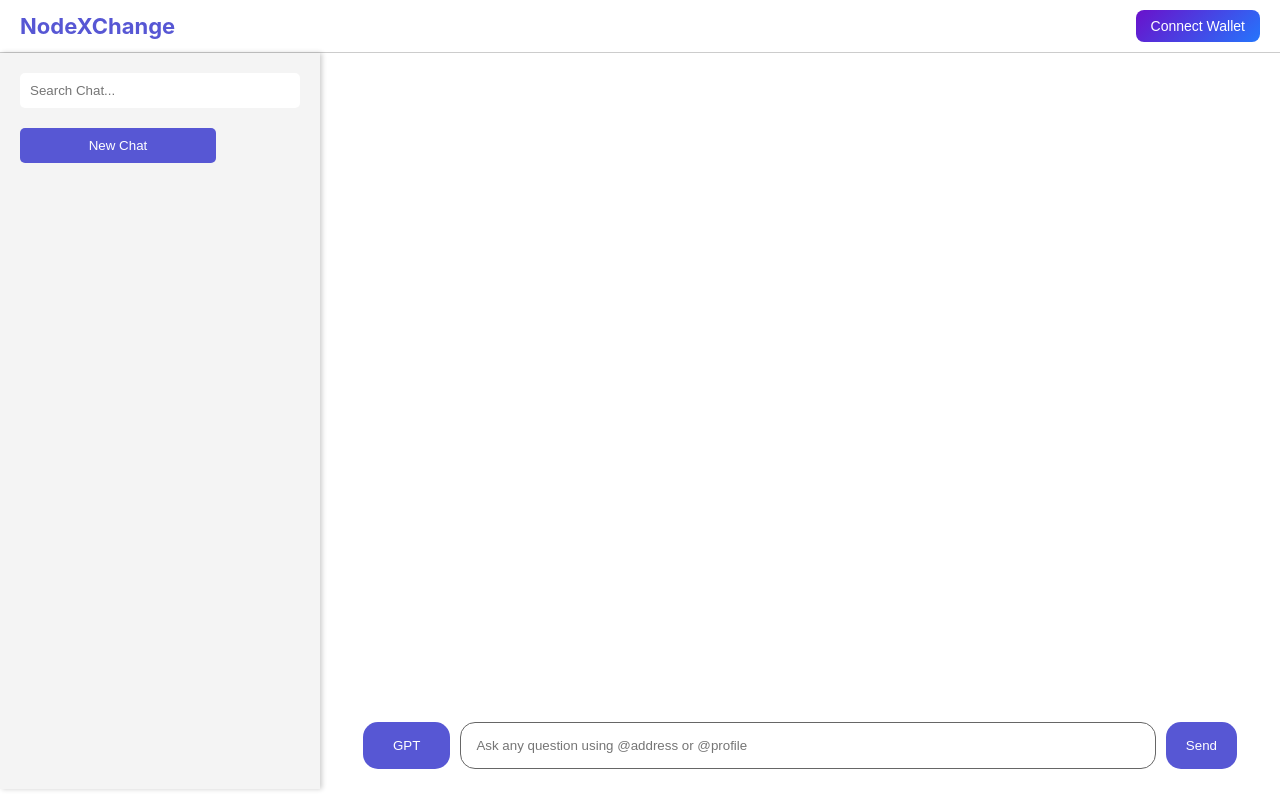
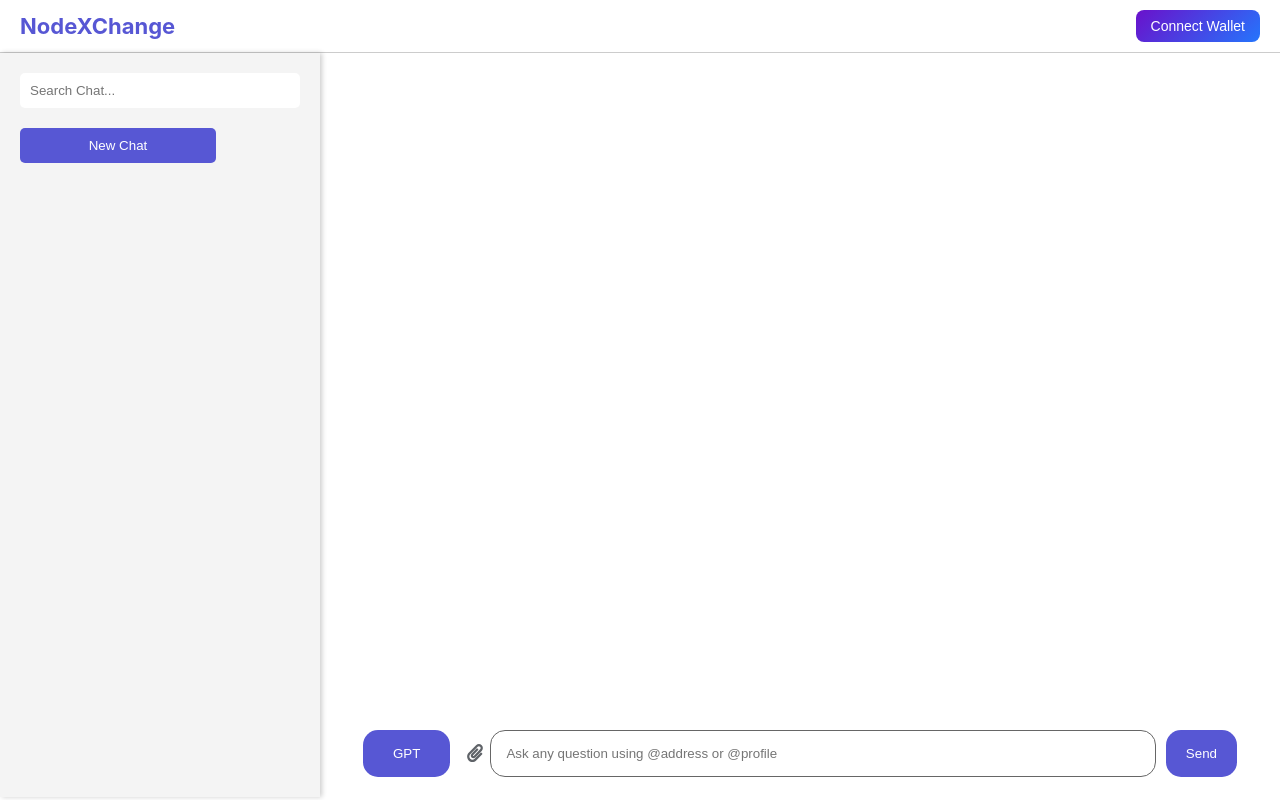
Before and after one commit to devdattanarawade97/NodeXChangeFrontend, a React (Create React App) app: page / in a window 1280 px wide. Built offline with nearby package versions, Linux system fonts and the light colour scheme.

Commit message:
data upload icon added

```diff
--- a/package.json
+++ b/package.json
@@ -43,6 +43,7 @@
     "@emotion/react": "^11.13.3",
     "@emotion/styled": "^11.13.0",
     "framer-motion": "^11.11.17",
-    "lucide-react": "^0.460.0"
+    "lucide-react": "^0.460.0",
+    "react-icons": "^5.3.0"
   }
 }
--- a/src/components/ChatInterface.css
+++ b/src/components/ChatInterface.css
@@ -1,6 +1,6 @@
 .app-container {
   display: flex;
-  height: 92vh;
+  height: 93vh;
   font-family: Arial, sans-serif;
   font-size: 14px;
   background-color: white;
@@ -125,3 +125,32 @@
 .model-switch-button:hover {
   background-color: #0056b3;
 }
+
+
+.file-upload-container {
+  position: relative;
+}
+
+.file-upload-button {
+  background: none;
+  border: none;
+  cursor: pointer;
+  font-size: 24px;
+  color: #5f6368; /* Neutral color */
+  transition: color 0.3s ease;
+}
+
+.file-upload-button:hover {
+  color: #3a7afe; /* Highlight color */
+}
+
+.file-upload-icon {
+  font-size: 24px;
+  display: flex;
+  align-items: center;
+  justify-content: center;
+}
+
+.file-upload-button:focus {
+  outline: none;
+}
--- a/src/components/ChatInterface.jsx
+++ b/src/components/ChatInterface.jsx
@@ -1,5 +1,6 @@
 import React, {useState } from "react";
 import "./ChatInterface.css";
+import FileUploadIcon from "./FileUploadIcon";
 
 export default function ChatInterface({ onSendMessage,threadMessages,onNewMessage,currentMessage }) {
 
@@ -50,6 +51,7 @@ export default function ChatInterface({ onSendMessage,threadMessages,onNewMessag
         >
           {currentModel.toUpperCase()}
         </button>
+        <FileUploadIcon></FileUploadIcon>
         <input
           type="text"
           placeholder="Ask any question using @address or @profile"
@@ -57,7 +59,9 @@ export default function ChatInterface({ onSendMessage,threadMessages,onNewMessag
           onChange={(e) => onNewMessage(e.target.value)}
           onKeyDown={handleKeyDown} // Handle Enter key press
           className="chat-text-input"
+
         />
+
         <button onClick={handleSendMessage} className={`send-button`}>
           Send
         </button>
--- /dev/null
+++ b/src/components/FileUploadIcon.css
@@ -0,0 +1,34 @@
+.file-upload-container {
+    position: relative;
+    display: flex;
+
+  }
+
+  .file-upload-button {
+    background: none;
+    border: none;
+    cursor: pointer;
+    font-size: 24px;
+    color: #5f6368; /* Neutral color */
+    transition: color 0.3s ease;
+  }
+
+  .file-upload-icon {
+    position: absolute;
+
+    right: 10px;
+    top: 50%;
+    transform: translateY(-50%);
+    cursor: pointer;
+    color: #5f6368;
+    transition: color 0.3s ease;
+  }
+
+  .file-upload-icon:hover {
+    color: #3a7afe; /* Highlight color */
+  }
+
+
+  .file-upload-button:focus {
+    outline: none;
+  }
--- /dev/null
+++ b/src/components/FileUploadIcon.js
@@ -0,0 +1,39 @@
+import React, { useRef } from "react";
+import "./FileUploadIcon.css";
+import { FaPaperclip } from "react-icons/fa"; // Importing from react-icons
+export default function FileUploadIcon({ onFileUpload }) {
+  const fileInputRef = useRef(null);
+
+  const handleFileChange = (event) => {
+    const file = event.target.files[0];
+    if (!file) return;
+
+    // Validate file type
+    const allowedTypes = ["application/pdf", "image/png", "image/jpeg", "text/csv"];
+    if (!allowedTypes.includes(file.type)) {
+      alert("Invalid file type. Please upload a PDF, Image, or CSV.");
+      return;
+    }
+
+    onFileUpload(file); // Callback to handle file
+  };
+
+  const triggerFileInput = () => {
+    fileInputRef.current.click();
+  };
+
+  return (
+    <div className="file-upload-container">
+      <button className="file-upload-button" onClick={triggerFileInput} aria-label="Upload File">
+      <FaPaperclip size={18} />
+      </button>
+      <input
+        type="file"
+        ref={fileInputRef}
+        style={{ display: "none" }}
+        accept=".pdf,image/png,image/jpeg,.csv"
+        onChange={handleFileChange}
+      />
+    </div>
+  );
+}
--- a/src/components/LeftPanel.jsx
+++ b/src/components/LeftPanel.jsx
@@ -29,6 +29,7 @@ export default function LeftPanel({ onNewThread, onSelectThread, threads, curren
         ))}
       </div>
 
+
     </div>
   );
 }
```
Also changed, not shown: 1 other file (tests, documents, lock files or other folders).
